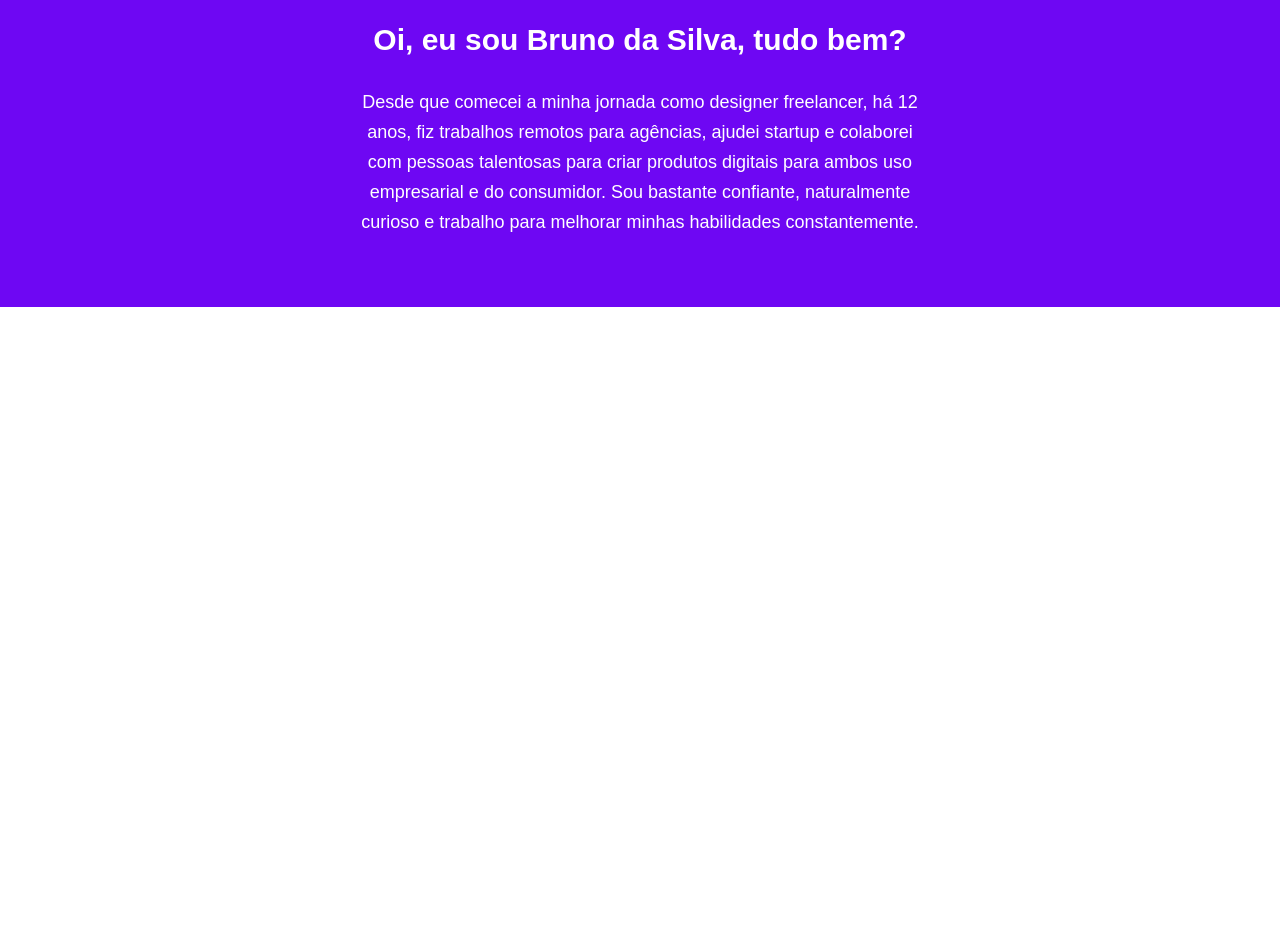
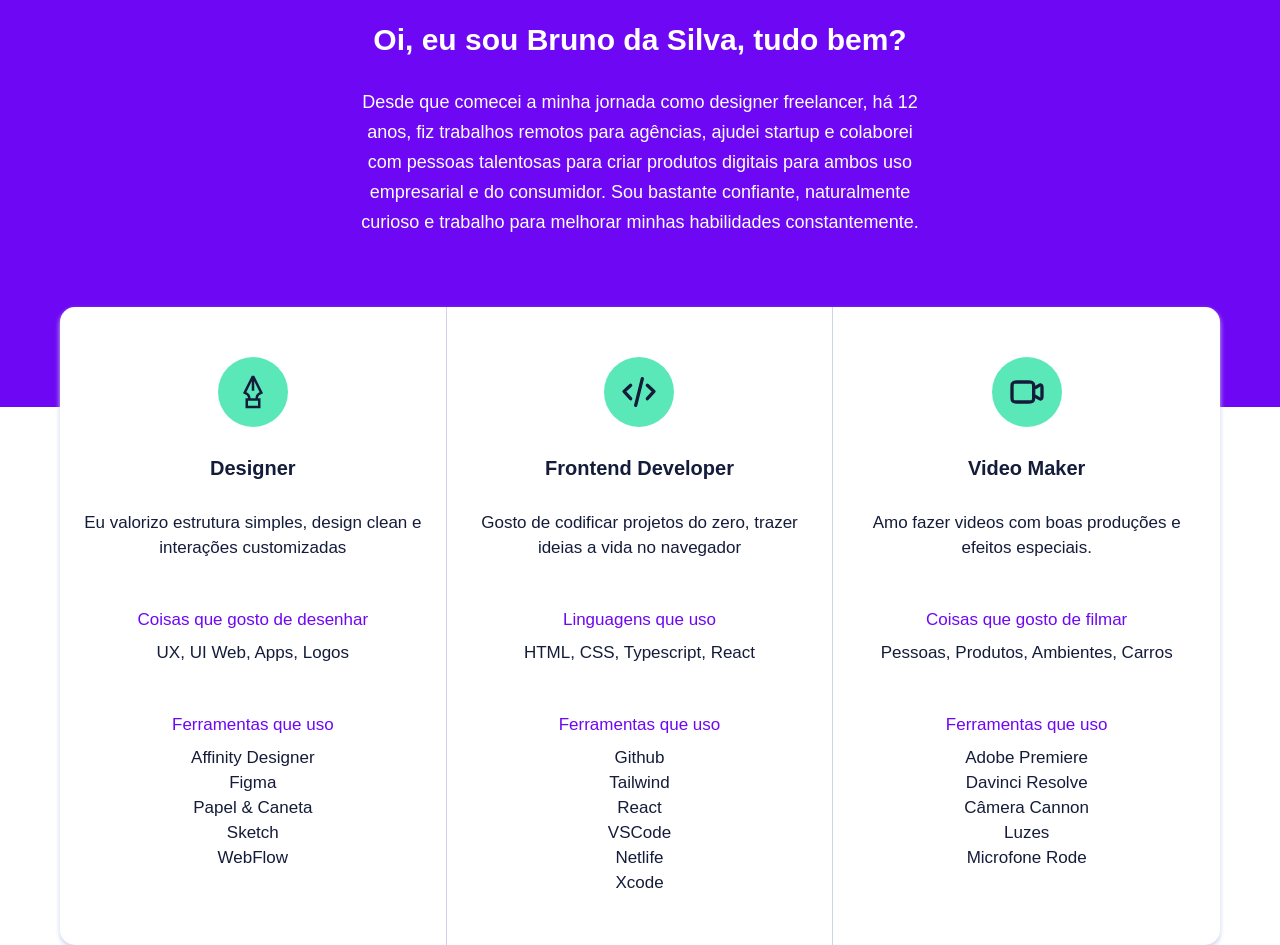
Before and after one commit to Jamersonfelix/Portifolio-Profissional, a plain HTML site: page index.html in a window 1280 px wide. Shown: the part 864-1809 px from the top of the page. Before the commit the page ends 1171 px from the top, so only its background shows below. Drawn offline with Linux system fonts and the light colour scheme.

Commit message:
Creating the Skills Area

```diff
--- /dev/null
+++ b/assets/css/skills.css
@@ -0,0 +1,77 @@
+.skills-overlay {
+    background-color: var(--foreground);
+    height: 10rem;
+}
+
+.skills .container {
+    margin-top: -10rem;
+}
+
+.skills .grid {
+    background-color: #fff;
+    margin: 0 2rem;
+    border-radius: 1.5rem;
+    display: grid;
+    grid-template-columns: 1fr;
+    box-shadow: 0 3px 5px var(--primary-light);
+}
+
+.skills .skill {
+    text-align: center;
+    border-right: 0;
+    border-bottom: 1px solid var(--primary-light) ;
+    color: var(--primary);
+    padding: 5rem 2rem;
+}
+
+.skills .skill:last-child {
+    border-right: 0;
+    border-bottom: 0;
+}
+
+@media (width > 600px) {
+    .skills .grid {
+        grid-template-columns: repeat(3, 1fr);
+    }
+
+    .skills .skill {
+        border-bottom: 0;
+        border-right: 1px solid var(--primary-light);
+    }
+}
+
+/* SKILL ITEM */
+.skill-icon {
+    width: 7rem;
+    height: 7rem;
+    display: flex;
+    justify-content: center;
+    align-items: center;
+    border-radius: 50%;
+    background-color: var(--secondary);
+    color: var(--secondary-foreground);
+    margin: auto;
+}
+.skill-icon img {
+    width: 4rem;
+    height: 4rem;
+}
+.skill-title {
+    font-weight: bold;
+    font-size: 2rem;
+    margin: 3rem 0;
+}
+.skill-desc {
+    font-size: 1.7rem;
+    line-height: 2.5rem;
+}
+.skill-sub {
+    margin-top: 5rem;
+    margin-bottom: 1rem;
+    font-size: 1.7rem;
+    color: var(--foreground);
+}
+.skill-txt {
+    font-size: 1.7rem;
+    line-height: 2.5rem;
+}
--- a/index.html
+++ b/index.html
@@ -8,6 +8,7 @@
     <link rel="stylesheet" href="/assets/css/header.css">
     <link rel="stylesheet" href="/assets/css/hero.css">
     <link rel="stylesheet" href="/assets/css/intro.css">
+    <link rel="stylesheet" href="/assets/css/skills.css">
     <link rel="shortcut icon" type="image/png" href="/assets/images/logo.png"/>
 </head>
 <body>
@@ -44,6 +45,74 @@
         </div>
     </section>
 
+    <section class="skills">
+        <div class="skills-overlay"></div>
+        <div class="container">
+            <div class="grid">
+                <div class="skill">
+                    <div class="skill-icon">
+                        <img src="/assets/images/design.svg" alt="">
+                    </div>
+                    <p class="skill-title">Designer</p>
+                    <p class="skill-desc">Eu valorizo estrutura simples, design clean e interações customizadas</p>
+                    <p class="skill-sub">Coisas que gosto de desenhar</p>
+                    <p class="skill-txt">UX, UI Web, Apps, Logos</p>
+                    <p class="skill-sub">Ferramentas que uso</p>
+                    <div class="skill-txt">
+                        <ul>
+                            <li>Affinity Designer</li>
+                            <li>Figma</li>
+                            <li>Papel & Caneta</li>
+                            <li>Sketch</li>
+                            <li>WebFlow</li>
+                        </ul>
+                    </div>
+                </div>
+                <div class="skill">
+                    <div class="skill-icon">
+                        <img src="/assets/images/code.svg" alt="">
+                    </div>
+                    <p class="skill-title">Frontend Developer</p>
+                    <p class="skill-desc">Gosto de codificar projetos do zero, trazer ideias a vida no navegador</p>
+                    <p class="skill-sub">Linguagens que uso</p>
+                    <p class="skill-txt">HTML, CSS, Typescript, React</p>
+                    <p class="skill-sub">Ferramentas que uso</p>
+                    <div class="skill-txt">
+                        <ul>
+                            <li>Github</li>
+                            <li>Tailwind</li>
+                            <li>React</li>
+                            <li>VSCode</li>
+                            <li>Netlife</li>
+                            <li>Xcode</li>
+                        </ul>
+                    </div>
+                </div>
+                <div class="skill">
+                    <div class="skill-icon">
+                        <img src="/assets/images/video.svg" alt="">
+                    </div>
+                    <p class="skill-title">Video Maker</p>
+                    <p class="skill-desc">Amo fazer videos com boas produções e efeitos especiais.</p>
+                    <p class="skill-sub">Coisas que gosto de filmar</p>
+                    <p class="skill-txt">Pessoas, Produtos, Ambientes, Carros</p>
+                    <p class="skill-sub">Ferramentas que uso</p>
+                    <div class="skill-txt">
+                        <ul>
+                            <li>Adobe Premiere</li>
+                            <li>Davinci Resolve</li>
+                            <li>Câmera Cannon</li>
+                            <li>Luzes</li>
+                            <li>Microfone Rode</li>
+                        </ul>
+                    </div>
+                </div>
+            </div>
+        </div>
+
+
+    </section>
+
 
 
 
```
